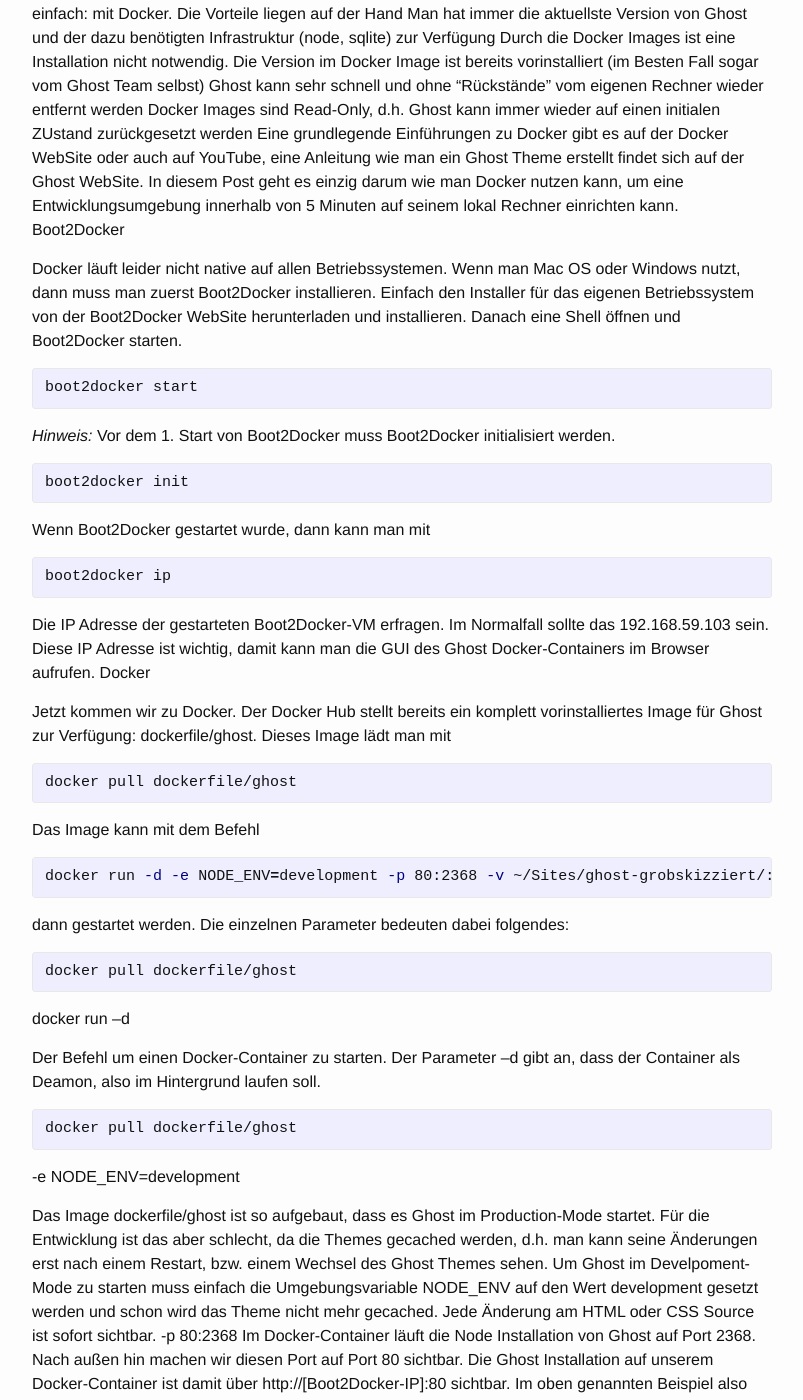
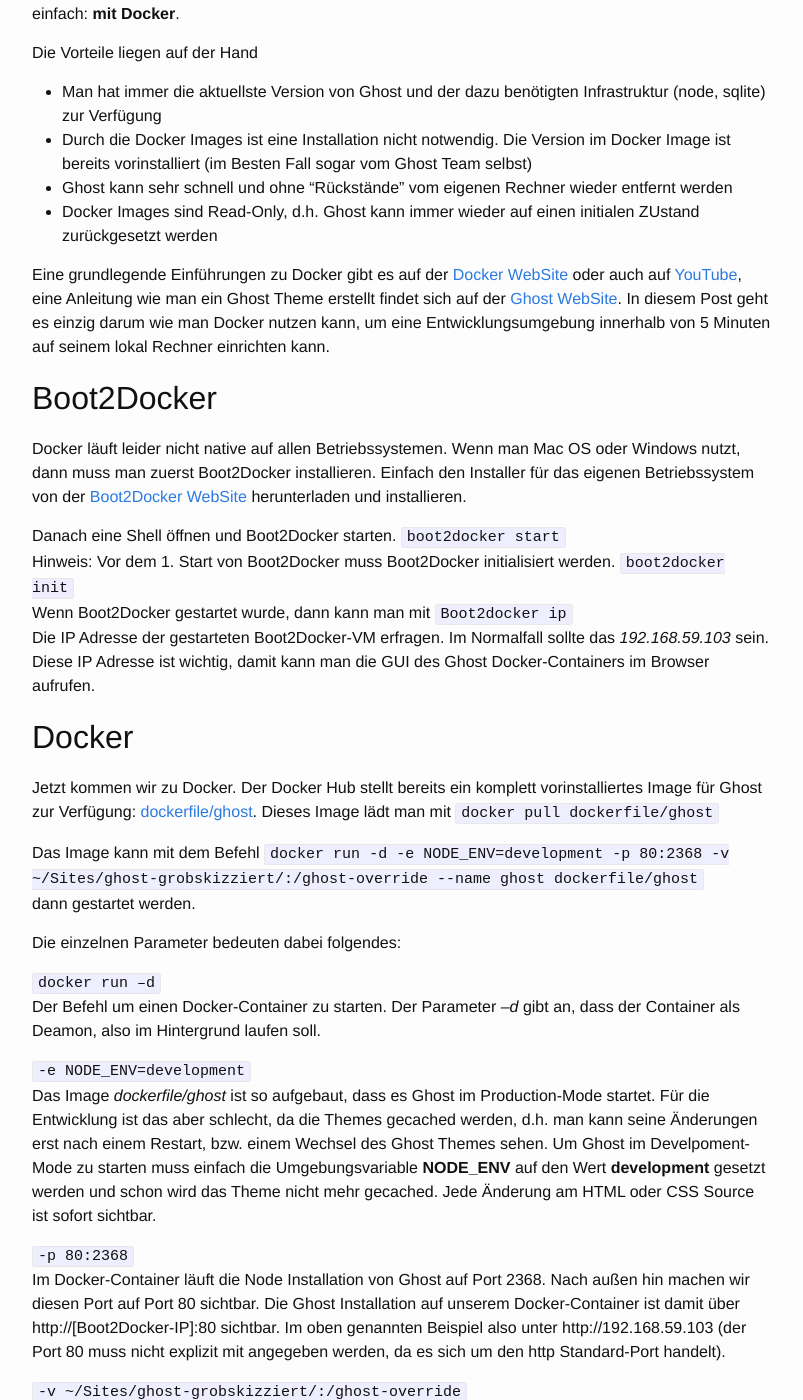
Before and after one commit to realDogbert/realDogbert.github.io, a Jekyll site: the page built from _posts/2014-12-29-Ghost Theme mit Docker erstellen.md, in a window 1280 px wide and 1400 px high, scrolled down 270 px. Shown: the whole window, without its empty margins (238-1041 px from the left). Built offline with Jekyll 4.4.1, drawn with Linux system fonts in a browser that asks for light colours; some of the changed text lies outside the part shown.

```diff
--- a/_posts/2014-12-29-Ghost Theme mit Docker erstellen.md
+++ b/_posts/2014-12-29-Ghost Theme mit Docker erstellen.md
@@ -4,97 +4,79 @@
 ---
 
 
-Das Standard Ghost Theme Casper ist ein sehr schönes Theme, aber ein wenig individueller sollte es schon sein. Also muss ein eigenes Ghost Theme her und dafür ist eine lokale Entwicklungsumgebung nötig. Aber wie erstellt man am schnellsten eine Entwicklungsumgebung für Ghost? Die Antwort ist ganz einfach: mit Docker.
+Das Standard Ghost Theme Casper ist ein sehr schönes Theme, aber ein wenig individueller sollte es schon sein. Also  muss ein eigenes Ghost Theme her und dafür ist eine lokale Entwicklungsumgebung nötig. Aber wie erstellt man am schnellsten eine Entwicklungsumgebung für Ghost? Die Antwort ist ganz einfach: **mit Docker**.
+
 Die Vorteile liegen auf der Hand
-Man hat immer die aktuellste Version von Ghost und der dazu benötigten Infrastruktur (node, sqlite) zur Verfügung
-Durch die Docker Images ist eine Installation nicht notwendig. Die Version im Docker Image ist bereits vorinstalliert (im Besten Fall sogar vom Ghost Team selbst)
-Ghost kann sehr schnell und ohne "Rückstände" vom eigenen Rechner wieder entfernt werden
-Docker Images sind Read-Only, d.h. Ghost kann immer wieder auf einen initialen ZUstand zurückgesetzt werden
-Eine grundlegende Einführungen zu Docker gibt es auf der Docker WebSite oder auch auf YouTube, eine Anleitung wie man ein Ghost Theme erstellt findet sich auf der Ghost WebSite. In diesem Post geht es einzig darum wie man Docker nutzen kann, um eine Entwicklungsumgebung innerhalb von 5 Minuten auf seinem lokal Rechner einrichten kann.
-Boot2Docker
 
-Docker läuft leider nicht native auf allen Betriebssystemen. Wenn man Mac OS oder Windows nutzt, dann muss man zuerst Boot2Docker installieren. Einfach den Installer für das eigenen Betriebssystem von der Boot2Docker WebSite herunterladen und installieren.
+* Man hat immer die aktuellste Version von Ghost und der dazu benötigten Infrastruktur (node, sqlite) zur Verfügung
+* Durch die Docker Images ist eine Installation nicht notwendig. Die Version im Docker Image ist bereits vorinstalliert (im Besten Fall sogar vom Ghost Team selbst)
+* Ghost kann sehr schnell und ohne "Rückstände" vom eigenen Rechner wieder entfernt werden
+* Docker Images sind Read-Only, d.h. Ghost kann immer wieder auf einen initialen ZUstand zurückgesetzt werden
+
+Eine grundlegende Einführungen zu Docker gibt es auf der [Docker WebSite](https://www.docker.com) oder auch auf [YouTube](https://www.youtube.com/results?search_query=docker), eine Anleitung wie man ein Ghost Theme erstellt findet sich auf der [Ghost WebSite](http://support.ghost.org/ghost-themes-overview/). In diesem Post geht es einzig darum wie man Docker nutzen kann, um eine Entwicklungsumgebung innerhalb von 5 Minuten auf seinem lokal Rechner einrichten kann.
+
+##Boot2Docker
+Docker läuft leider nicht native auf allen Betriebssystemen. Wenn man Mac OS oder Windows nutzt, dann muss man zuerst Boot2Docker installieren. Einfach den Installer für das eigenen Betriebssystem von der [Boot2Docker WebSite](http://boot2docker.io) herunterladen und installieren.
+
 Danach eine Shell öffnen und Boot2Docker starten.
+`boot2docker start`
+Hinweis: Vor dem 1. Start von Boot2Docker muss Boot2Docker initialisiert werden.
+`boot2docker init`
+Wenn Boot2Docker gestartet wurde, dann kann man mit
+`Boot2docker ip`
+Die IP Adresse der gestarteten Boot2Docker-VM erfragen. Im Normalfall sollte das *192.168.59.103* sein. Diese IP Adresse ist wichtig, damit kann man die GUI des Ghost Docker-Containers im Browser aufrufen.
 
-{% highlight PowerShell %}
-boot2docker start
-{% endhighlight %}
-
-*Hinweis:* Vor dem 1. Start von Boot2Docker muss Boot2Docker initialisiert werden.
-
-{% highlight PowerShell %}
-boot2docker init
-{% endhighlight %}
-
-Wenn Boot2Docker gestartet wurde, dann kann man mit
-{% highlight PowerShell %}
-boot2docker ip
-{% endhighlight %}
-
-Die IP Adresse der gestarteten Boot2Docker-VM erfragen. Im Normalfall sollte das 192.168.59.103 sein. Diese IP Adresse ist wichtig, damit kann man die GUI des Ghost Docker-Containers im Browser aufrufen.
-Docker
-
-Jetzt kommen wir zu Docker. Der Docker Hub stellt bereits ein komplett vorinstalliertes Image für Ghost zur Verfügung: dockerfile/ghost. Dieses Image lädt man mit
-
-{% highlight PowerShell %}
-docker pull dockerfile/ghost
-{% endhighlight %}
+##Docker
+Jetzt kommen wir zu Docker. Der Docker Hub stellt bereits ein komplett vorinstalliertes Image für Ghost zur Verfügung: [dockerfile/ghost](https://registry.hub.docker.com/u/dockerfile/ghost/). Dieses Image lädt man mit
+`docker pull dockerfile/ghost`
 
 Das Image kann mit dem Befehl
+`docker run -d -e NODE_ENV=development -p 80:2368 -v ~/Sites/ghost-grobskizziert/:/ghost-override --name ghost dockerfile/ghost`
+dann gestartet werden.
 
-{% highlight PowerShell %}
-docker run -d -e NODE_ENV=development -p 80:2368 -v ~/Sites/ghost-grobskizziert/:/ghost-override --name ghost dockerfile/ghost
-{% endhighlight %}
-
-dann gestartet werden.
 Die einzelnen Parameter bedeuten dabei folgendes:
 
-{% highlight PowerShell %}
-docker pull dockerfile/ghost
-{% endhighlight %}
-docker run –d
+`docker run –d`
+Der Befehl um einen Docker-Container zu starten. Der Parameter *–d* gibt an, dass der Container als Deamon, also im Hintergrund laufen soll.
 
-Der Befehl um einen Docker-Container zu starten. Der Parameter –d gibt an, dass der Container als Deamon, also im Hintergrund laufen soll.
+`-e NODE_ENV=development`
+Das Image *dockerfile/ghost* ist so aufgebaut, dass es Ghost im Production-Mode startet. Für die Entwicklung ist das aber schlecht, da die Themes gecached werden, d.h. man kann seine Änderungen erst nach einem Restart, bzw. einem Wechsel des Ghost Themes sehen.
+Um Ghost im Develpoment-Mode zu starten muss einfach die Umgebungsvariable **NODE_ENV** auf den Wert **development** gesetzt werden und schon wird das Theme nicht mehr gecached. Jede Änderung am HTML oder CSS Source ist sofort sichtbar.
 
-{% highlight PowerShell %}
-docker pull dockerfile/ghost
-{% endhighlight %}
--e NODE_ENV=development
+`-p 80:2368`
+Im Docker-Container läuft die Node Installation von Ghost auf Port 2368. Nach außen hin machen wir diesen Port auf Port 80 sichtbar. Die Ghost Installation auf unserem Docker-Container ist damit über http://[Boot2Docker-IP]:80 sichtbar. Im oben genannten Beispiel also unter  http://192.168.59.103 (der Port 80 muss nicht explizit mit angegeben werden, da es sich um den http Standard-Port handelt).
 
-Das Image dockerfile/ghost ist so aufgebaut, dass es Ghost im Production-Mode startet. Für die Entwicklung ist das aber schlecht, da die Themes gecached werden, d.h. man kann seine Änderungen erst nach einem Restart, bzw. einem Wechsel des Ghost Themes sehen.
-Um Ghost im Develpoment-Mode zu starten muss einfach die Umgebungsvariable NODE_ENV auf den Wert development gesetzt werden und schon wird das Theme nicht mehr gecached. Jede Änderung am HTML oder CSS Source ist sofort sichtbar.
--p 80:2368
-Im Docker-Container läuft die Node Installation von Ghost auf Port 2368. Nach außen hin machen wir diesen Port auf Port 80 sichtbar. Die Ghost Installation auf unserem Docker-Container ist damit über http://[Boot2Docker-IP]:80 sichtbar. Im oben genannten Beispiel also unter http://192.168.59.103 (der Port 80 muss nicht explizit mit angegeben werden, da es sich um den http Standard-Port handelt).
--v ~/Sites/ghost-grobskizziert/:/ghost-override
-Hier wird ein Docker Volume auf einen lokalen Dateipfad des Hosts-Rechners gemounted. Die Syntax dafür ist –v [Lokaler Pfad]:[Pfad im Docker Container]. Somit ist der Pfad ~/Sites/ghost-grobskizziert/ des lokalen Dateisystems im Docker-Container als /ghost-override sichtbar.
-Unter ~/Sites/ghost-grobskizziert/ sind die Konfigurationsdatei für Ghost, also auch der Ghost Inhalt inkl. der Themes abgelegt.
-Dateistruktur für Ghost-Override
-Im der obigen Abbildung kann man die Dateistruktur des ghost-override Volumes sehen. Auffällig ist die Ghost Konfigurations-Datei config.js mit der die Ghost Installation im Docker-Container agepasst werden kann.
-Des Weiteren kann man das themes Verzeichnis sehen. Bei bei mir liegen dort das original casper theme und das eigene Arbeitsverzeichnis für das grobskizziert theme drinnen.
---name ghost
+`-v ~/Sites/ghost-grobskizziert/:/ghost-override`
+Hier wird ein Docker Volume auf einen lokalen Dateipfad des Hosts-Rechners gemounted. Die Syntax dafür ist **–v [*Lokaler Pfad*]:[*Pfad im Docker Container*]**. Somit ist der Pfad  *~/Sites/ghost-grobskizziert/* des lokalen Dateisystems im Docker-Container als */ghost-override* sichtbar.
+Unter *~/Sites/ghost-grobskizziert/* sind die Konfigurationsdatei für Ghost, also auch der Ghost Inhalt inkl. der Themes abgelegt.
+
+![Dateistruktur für Ghost-Override](/images/ghost-override-1.png)
+
+Im der obigen Abbildung kann man die Dateistruktur des ghost-override Volumes sehen. Auffällig ist die Ghost Konfigurations-Datei *config.js* mit der die Ghost Installation im Docker-Container agepasst werden kann.
+Des Weiteren kann man das *themes* Verzeichnis sehen. Bei bei mir liegen dort das original *casper* theme und das eigene Arbeitsverzeichnis für das [grobskizziert](https://github.com/realDogbert/grobskizziert) theme drinnen.
+
+`--name ghost`
 Der Docker-Container wird mit dem Namen ghost versehen und kann unter diesem Namen gestoppt und gestartet werden.
 Wenn in einem Docker Theme eine neue Datei hinzugefügt wird, dann ist diese erst nach einem Restart von Ghost sichtbar (auch im Development Mode). Das geht mit dem vergebenen Namen sehr einfach:
+`docker restart ghost`
 
-{% highlight PowerShell %}
-docker restart ghost
-dockerfile/ghost
-{% endhighlight %}
+`dockerfile/ghost`
+Zu guter letzt muss Docker mitgeteilt werden aus welchem Image er den Docker-Container starte soll. Natürlich ist es das voher aus dem Docker Hub geladene Image für Ghost.
 
-Zu guter letzt muss Docker mitgeteilt werden aus welchem Image er den Docker-Container starte soll. Natürlich ist es das voher aus dem Docker Hub geladene Image für Ghost.
-Ghost
+##Ghost
+und jetzt kann Ghost im Browser unter http://[Boot2Docker-IP]:80 aufgerufen werden.
 
-und jetzt kann Ghost im Browser unter http://[Boot2Docker-IP]:80 aufgerufen werden.
-Ghost Interface
+![Ghost Interface](/images/ghost-1.png)
+
 Auch das Administrations Interface von Ghost kann mit http://[Boot2Docker-IP]:80/ghost aufgerufen werden.
-Ghost Admin
-Docker (nochmal)
 
+![Ghost Admin](/images/ghost_admin-1.png)
+
+## Docker (nochmal)
 Bisher wurde der Container über das Ghost Docker Image gestartet. Der Container kann jederzeit mit
+`docker stop ghost`
 
-{% highlight PowerShell %}
-docker stop ghost
 gestoppt und mit
-docker start ghost
-{% endhighlight %}
+`docker start ghost`
 
 wieder gestartet werden. Das ist wesentlich kürzer als der 1. Start über das Docker Image.
```
Also changed, not shown: _posts/2013-12-08-StartMitGhost.md (added, +68 -0 lines), _posts/2013-12-28-AlsIchUebernautWurde.md (added, +31 -0 lines), images/EC2_Management_Console.png (added), images/Ghost_Editor.png (added), images/Screenshot_Ghost_org.png (added), images/Ubernaut_werden___Uberspace_de.png (added), images/grobskizziert_casper.png (added), images/grobskizziert_custom.png (added), images/grobskizziert_uberspace.png (added).
